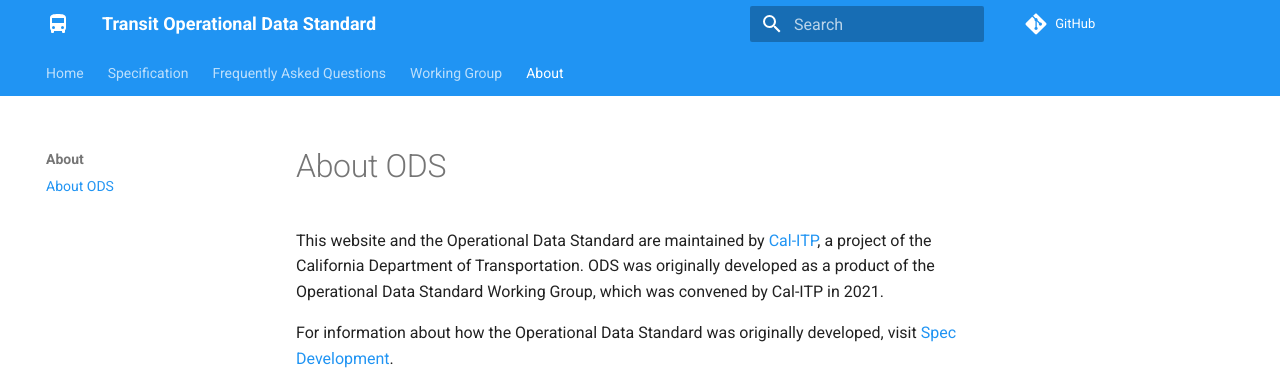
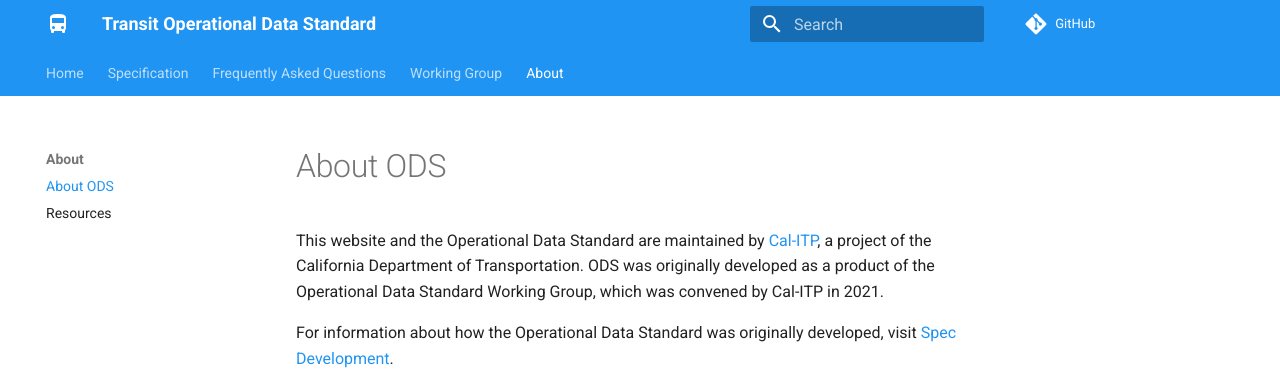
Before and after one commit to cal-itp/operational-data-standard, an MkDocs documentation site: the page built from docs/about/index.md, in a window 1280 px wide. Shown: the top 391 px of the page. Built offline with MkDocs 1.6.1 and Material for MkDocs 9.7.7, drawn with Linux system fonts in a browser that asks for light colours; nearby versions of some CDN libraries; comment, search, counter and statistics services are not loaded.

Commit message:
move Resources placeholder to About

```diff
--- a/docs/about/index.md
+++ b/docs/about/index.md
@@ -6,6 +6,6 @@
 
 For information about how the Operational Data Standard was originally developed, visit [Spec Development](../spec/development.md).
 
-To see videos of past meetings or presentations regarding the Operational Data Standard, go to the [Resources page](../resources.md).
+To see videos of past meetings or presentations regarding the Operational Data Standard, go to the [Resources page](./resources.md).
 
 For information about the Operational Data Standard Working Group, go to the [Working Group page](../working-group.md).
```
Also changed, not shown: docs/about/.pages, docs/about/resources.md (renamed from docs/resources.md).
